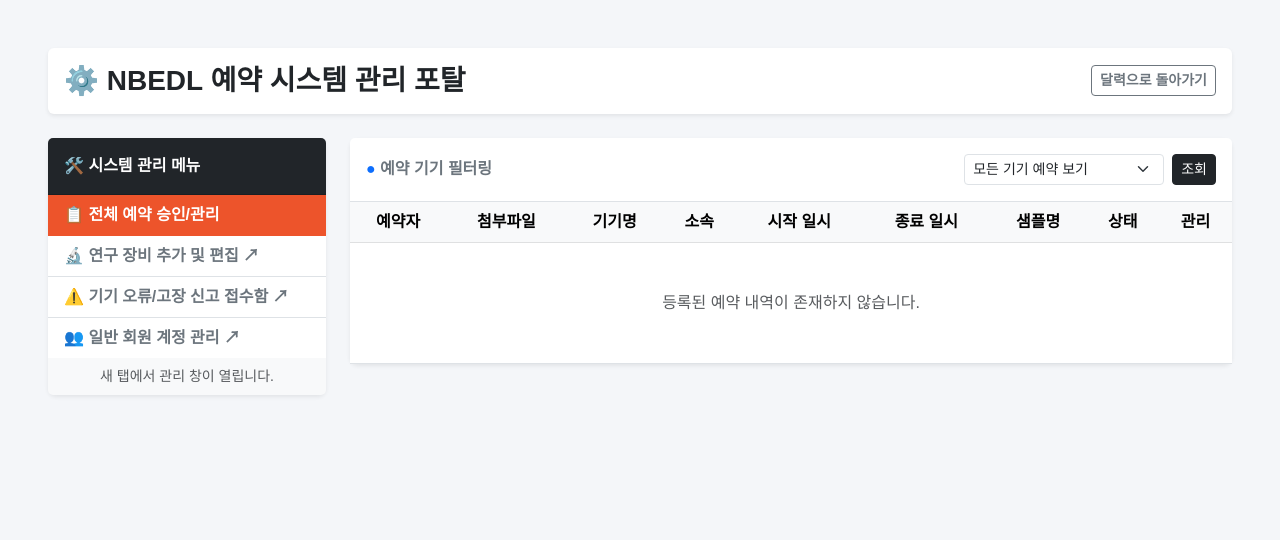
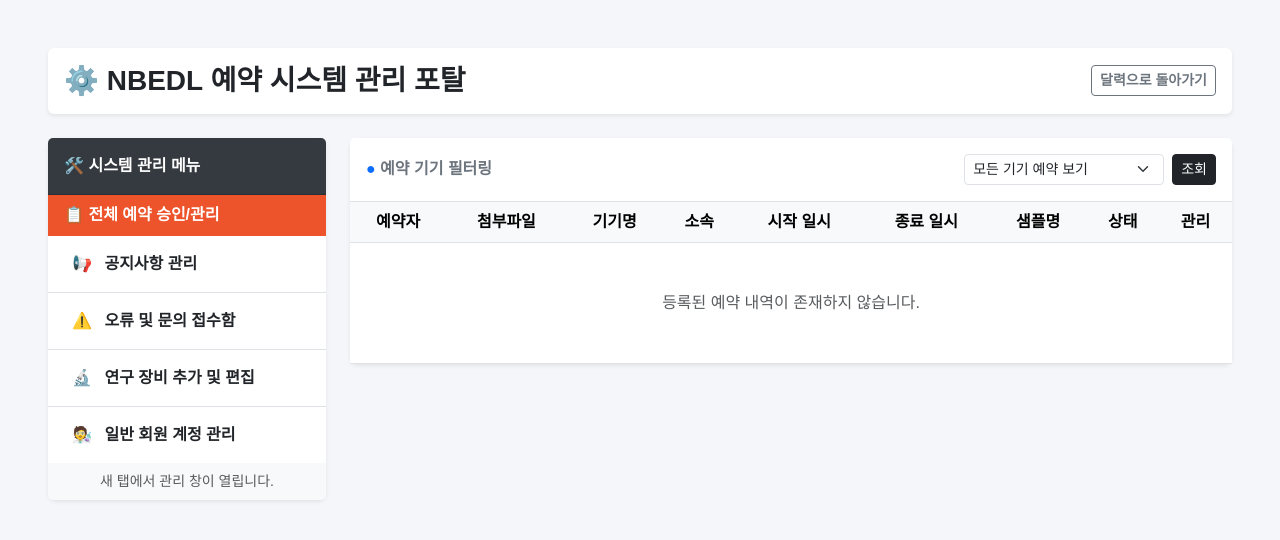
Before and after one commit to jun0land/NBEDL-, a Django app: page /mypage/ in a window 1280 px wide. Shown: the top 540 px of the page. Run offline with Django 5.2, Linux system fonts and the light colour scheme; a user stored in the database is signed in; data comes from the database, SQL or seed files in the repository; both versions use the stored data as it was after the commit; data that the repository does not hold is empty; some web fonts are replaced.

Commit message:
260616 2차 업데이트

```diff
--- a/equip_system/urls.py
+++ b/equip_system/urls.py
@@ -18,9 +18,12 @@ from django.contrib import admin
 from django.urls import path, include  # include 도구를 추가로 불러옵니다.
 from django.conf import settings
 from django.conf.urls.static import static
+from reservations import views as res_views  # ✨ 추가
 
 urlpatterns = [
     path('admin/', admin.site.urls),
+    # ✨ 기존 로그인 주소를 가로채서 커스텀 뷰로 연결
+    path('accounts/login/', res_views.custom_login_view, name='login'),
     # 아래 한 줄을 추가합니다. (로그인, 로그아웃 기본 기능 제공)
     path('accounts/', include('django.contrib.auth.urls')),
     # 기본 주소로 접속하면 reservations 앱의 urls.py로 안내해라
--- a/reservations/templates/reservations/mypage.html
+++ b/reservations/templates/reservations/mypage.html
@@ -34,39 +34,46 @@
     {% endif %}
 
 <div class="row">
+    <!-- 왼쪽: 시스템 관리 메뉴 (사이드바) -->
     {% if user.is_staff %}
     <div class="col-xl-3 col-lg-4 mb-4">
-            <div class="card shadow-sm sidebar-menu">
-                <div class="card-header bg-dark text-white fw-bold py-3">
+        <div class="card shadow-sm sidebar-menu border-0">
+            <div class="card-header text-white fw-bold py-3" style="background-color: #343a40;">
                 🛠️ 시스템 관리 메뉴
             </div>
+
             <div class="list-group list-group-flush">
-                    <a href="{% url 'reservations:mypage' %}" class="list-group-item list-group-item-action active fw-bold d-flex justify-content-between align-items-center">
+                <a href="{% url 'reservations:mypage' %}" class="list-group-item list-group-item-action active fw-bold d-flex justify-content-between align-items-center" style="background-color: #ed542b; border-color: #ed542b;">
                     <span>📋 전체 예약 승인/관리</span>
                     {% if pending_count > 0 %}
-                            <span class="badge bg-danger rounded-pill shadow-sm" style="font-size: 0.85em;">{{ pending_count }}건 대기</span>
+                        <span class="badge bg-white text-danger rounded-pill shadow-sm" style="font-size: 0.85em;">{{ pending_count }}건 대기</span>
                     {% endif %}
                 </a>
-                    <a href="/admin/reservations/equipment/" target="_blank" class="list-group-item list-group-item-action fw-semibold text-secondary">
-                        🔬 연구 장비 추가 및 편집 ↗
+
+                <a href="/admin/reservations/notice/" target="_blank" class="list-group-item list-group-item-action fw-bold px-4 py-3">
+                    📢 <span class="ms-2">공지사항 관리</span>
                 </a>
-                    <a href="/admin/reservations/issuereport/" target="_blank" class="list-group-item list-group-item-action fw-semibold text-secondary">
-                        ⚠️ 기기 오류/고장 신고 접수함 ↗
+                <a href="/admin/reservations/issuereport/" target="_blank" class="list-group-item list-group-item-action fw-bold px-4 py-3">
+                    ⚠️ <span class="ms-2">오류 및 문의 접수함</span>
                 </a>
-                    <a href="/admin/auth/user/" target="_blank" class="list-group-item list-group-item-action fw-semibold text-secondary">
-                        👥 일반 회원 계정 관리 ↗
+                <a href="/admin/reservations/equipment/" target="_blank" class="list-group-item list-group-item-action fw-bold px-4 py-3">
+                    🔬 <span class="ms-2">연구 장비 추가 및 편집</span>
+                </a>
+                <a href="/admin/reservations/userprofile/" target="_blank" class="list-group-item list-group-item-action fw-bold px-4 py-3">
+                    🧑‍🔬 <span class="ms-2">일반 회원 계정 관리</span>
                 </a>
             </div>
-                <div class="card-footer bg-light small text-muted text-center py-2">
+
+            <div class="card-footer bg-light small text-muted text-center py-2 border-top-0">
                 새 탭에서 관리 창이 열립니다.
             </div>
         </div>
     </div>
     {% endif %}
 
+    <!-- 오른쪽: 예약 내역 테이블 -->
     <div class="{% if user.is_staff %}col-xl-9 col-lg-8{% else %}col-12{% endif %} mb-4">
         <div class="card shadow-sm">
-
             {% if user.is_staff %}
             <div class="card-header bg-white border-bottom py-3 d-flex align-items-center justify-content-between flex-wrap gap-2">
                 <div class="fw-bold text-secondary"><span class="text-primary">●</span> 예약 기기 필터링</div>
@@ -122,19 +129,13 @@
                                     <span class="badge bg-primary">승인됨</span>
                                 {% elif res.status == 'REJECTED' %}
                                     <span class="badge bg-danger">반려됨</span>
-                                        {% if res.rejection_reason %}
-                                            <div class="small text-danger mt-1 text-start" style="max-width: 150px; font-size: 0.75rem; margin: 0 auto;">
-                                                <strong>사유:</strong> {{ res.rejection_reason }}
-                                            </div>
-                                        {% endif %}
                                 {% else %}
                                     <span class="badge bg-secondary">대기 중</span>
                                 {% endif %}
                             </td>
                             <td>
                                 <div class="d-flex justify-content-center align-items-center gap-1">
-                                        {% if user.is_staff %}
-                                            {% if res.status == 'PENDING' %}
+                                    {% if user.is_staff and res.status == 'PENDING' %}
                                         <form method="POST" action="{% url 'reservations:approve_reservation' res.id %}" class="m-0">
                                             {% csrf_token %}
                                             <button type="submit" class="btn btn-success btn-sm py-1 text-nowrap">승인</button>
@@ -144,17 +145,15 @@
                                             <input type="text" name="rejection_reason" class="form-control form-control-sm py-1" placeholder="반려사유" required style="width: 70px; font-size: 0.8rem;">
                                             <button type="submit" class="btn btn-warning btn-sm text-nowrap py-1">반려</button>
                                         </form>
-                                            {% else %}
+                                    {% elif user.is_staff %}
                                         <form method="POST" action="{% url 'reservations:revert_reservation' res.id %}" class="m-0">
                                             {% csrf_token %}
-                                                    <button type="submit" class="btn btn-secondary btn-sm py-1 text-nowrap shadow-sm">↺ 대기로 복구</button>
+                                            <button type="submit" class="btn btn-secondary btn-sm py-1 text-nowrap shadow-sm">↺ 복구</button>
                                         </form>
                                     {% endif %}
-                                        {% endif %}
-
                                     <form method="POST" action="{% url 'reservations:cancel_reservation' res.id %}" class="m-0">
                                         {% csrf_token %}
-                                            <button type="submit" class="btn btn-danger btn-sm py-1 text-nowrap" onclick="return confirm('정말 이 예약을 취소/삭제하시겠습니까?');">취소</button>
+                                        <button type="submit" class="btn btn-danger btn-sm py-1 text-nowrap" onclick="return confirm('취소하시겠습니까?');">취소</button>
                                     </form>
                                 </div>
                             </td>
@@ -170,7 +169,6 @@
         </div>
     </div>
 </div>
-</div>
 
 <script src="https://cdn.jsdelivr.net/npm/bootstrap@5.3.0/dist/js/bootstrap.bundle.min.js"></script>
 </body>
--- a/reservations/views.py
+++ b/reservations/views.py
@@ -289,3 +289,30 @@ def toggle_system_config(request):
 
     config.save()
     return JsonResponse({'success': True})
+
+from django.contrib.auth import authenticate, login as auth_login
+from django.contrib.auth.models import User
+from django.shortcuts import render, redirect
+from django.contrib import messages
+
+# ✨ 디테일한 에러 메시지를 주는 커스텀 로그인 뷰
+def custom_login_view(request):
+    if request.method == 'POST':
+        username = request.POST.get('username')
+        password = request.POST.get('password')
+
+        # 1. 아이디 존재 여부 확인
+        if not User.objects.filter(username=username).exists():
+            messages.error(request, "등록되지 않은 아이디입니다.")
+            return render(request, 'registration/login.html') # 로그인 템플릿 경로에 맞게 수정 필요 시 'reservations/login.html' 사용
+
+        # 2. 비밀번호 확인 및 로그인
+        user = authenticate(request, username=username, password=password)
+        if user is not None:
+            auth_login(request, user)
+            return redirect('reservations:reservation_page')
+        else:
+            messages.error(request, "비밀번호가 틀렸습니다.")
+            return render(request, 'registration/login.html')
+
+    return render(request, 'registration/login.html')
```
Also changed, not shown: reservations/admin.py (+39 -5 lines), reservations/templates/registration/login.html (+29 -6 lines), db.sqlite3, 1 other file. Lines whose indentation alone changed are shown as unchanged.
